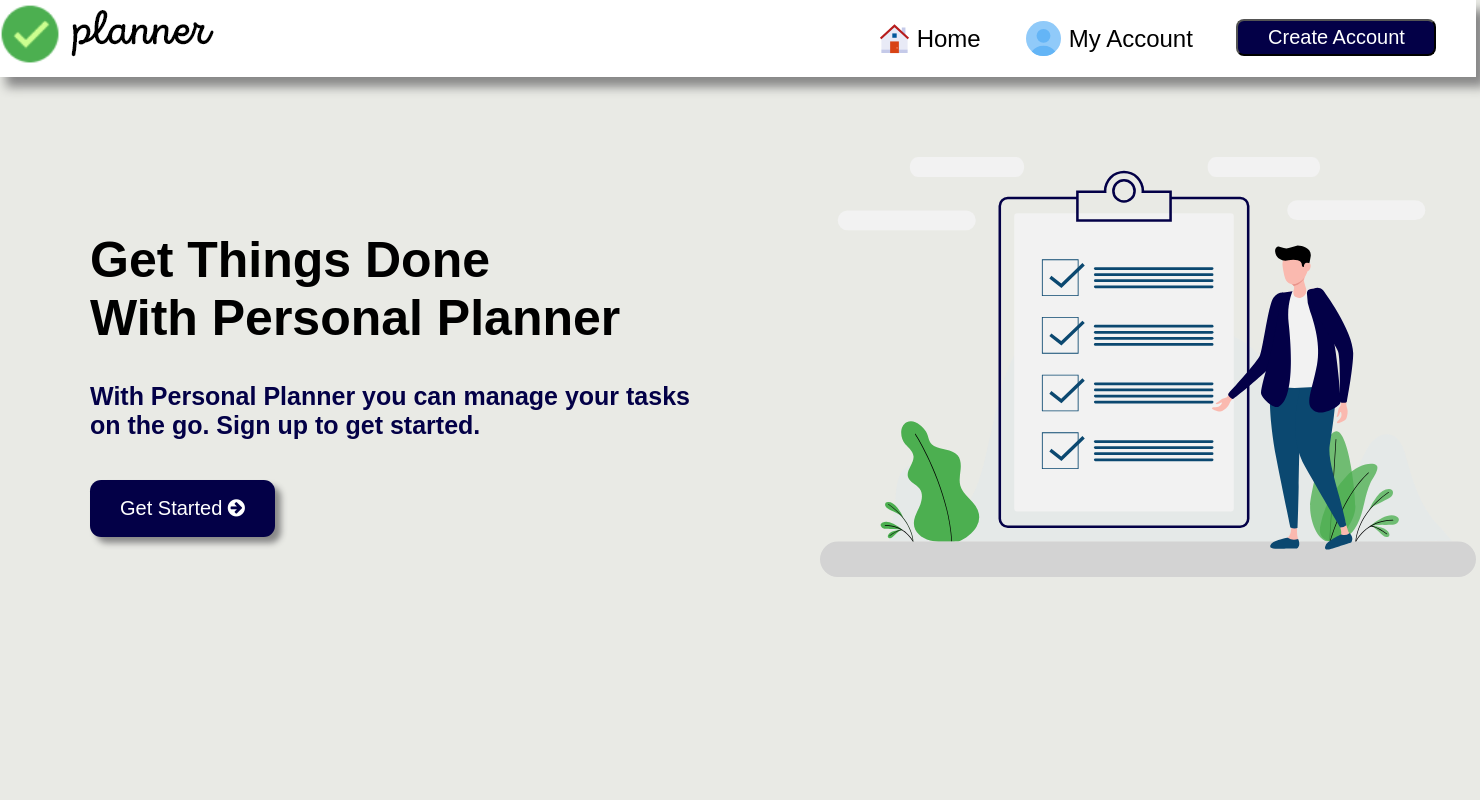
After one commit to anushkakamalja/Personal-Planner, a Flask app: page /landing_page in a window 1480 px wide. The commit adds this page. Run offline with Flask 2, Linux system fonts and the light colour scheme.

Commit message:
Landing Page

```diff
--- a/project/main.py
+++ b/project/main.py
@@ -15,6 +15,10 @@ def index():
 @login_required
 def profile():
     return render_template('profile.html', name=current_user.name)
+
+@main.route('/landing_page')
+def landing_page():
+    return render_template('landing_page.html')
 
 @main.route('/tasks/<project>', methods=['GET','POST'])
 @login_required
--- a/project/static/css/dashboard.css
+++ b/project/static/css/dashboard.css
@@ -16,13 +16,13 @@ body{
 
 .box .box2 li {
   border: 2px;
-  margin: 9rem 5.7rem;
+  margin: -2rem 5.7rem;
   padding: 4rem 4rem;
   text-align: center;
   border-radius: 20px;
   background-color: white;
   display: inline-grid;
-  margin-top: 170px;
+  margin-top: 100px;
   font-size: 20px;
   width: 20rem;
   height: 16rem;
@@ -76,7 +76,7 @@ img{
 h4 {
   text-align: center;
   font-size: 40px;
-  top: 6rem;
+  top: 4rem;
   position: relative;
 }
 
--- /dev/null
+++ b/project/static/css/landing_page.css
@@ -0,0 +1,126 @@
+* {
+    padding: 0;
+    margin: 0;
+    box-sizing: border-box;
+    font-family:Arial, Helvetica, sans-serif;
+  }
+
+  body{
+    background-color:#E9EAE5;
+    background-size: cover;
+    height: 100vh;
+    width: 100vw;
+    background-position: center;
+    position: relative;
+  }
+
+  /* .btn{
+      height: 50px;
+      width: 120px;
+      margin-left: 320px;
+      font-size: 20px;
+      margin-top: 30px;
+      cursor: pointer;
+      background-color: pink;
+  } */
+
+
+  .header {
+    width: 100%;
+    height: 77px;
+    display:flex;
+    flex-direction: row;
+    justify-content: space-between;
+    /* margin: 0.5%; */
+    box-shadow: 10px 10px 10px #888888;
+    margin-left: -4px;
+    background-color: white;
+  }
+  .home {
+    display: flex;
+    flex-direction: row;
+    justify-content: space-around;
+    width: 30%;
+    /* flex-wrap: wrap; */
+  }
+
+  .home a {
+    font-size: 1.5rem;
+    margin-left: 0px;
+    text-decoration: none;
+    color: black;
+    margin-left: -270px;
+  }
+
+  .Myaccount a{
+      margin-left: -90px;
+  }
+
+  .dashboard,
+.Myaccount {
+  display: flex;
+  width: 10%;
+  align-items: center;
+  justify-content: space-around;
+  /* padding: 1rem; */
+}
+
+  .dashboard img {
+    height: 35px;
+    margin: 0 10%;
+    margin-left: -330px;
+  }
+
+  .Myaccount img{
+      height: 35px;
+      margin: 0 10%;
+      margin-left: -215px;
+  }
+
+  .createbtn{
+      height: 37px;
+      width: 200px;
+      margin-top: 19px;
+      background-color: #030047;;
+      color: white;
+      border-radius: 0.5rem;
+      font-size: 20px;
+      margin-left: -82px;
+      cursor: pointer;
+  }
+  .image img{
+    height: 420px;
+    margin-left: 820px;
+    margin-top: 80px;
+  }
+
+  h1{
+    margin-top: -350px;
+    margin-left: 90px;
+    font-size: 50px;
+  }
+
+  .para{
+    color: #030047;;
+    margin-top: 35px;
+    margin-left: 90px;
+    font-size: 25px;
+    font-weight: bold;
+}
+.startbtn button{
+  height: 57px;
+  width: 185px;
+  background-color: #030047;
+  border: none;
+  margin-top: 40px;
+  margin-left: 90px;
+  color: white;
+  font-size: 20px;
+  cursor: pointer;
+  border-radius: 0.7rem;
+  box-shadow: 6px 6px 6px #888888;
+}
+/* .startimg{
+  height:25px;
+  margin-top: -30px;
+} */
--- /dev/null
+++ b/project/templates/landing_page.html
@@ -0,0 +1,61 @@
+<!DOCTYPE html>
+<html lang="en">
+
+<head>
+  <meta charset="UTF-8">
+  <meta http-equiv="X-UA-Compatible" content="IE=edge">
+  <meta name="viewport" content="width=device-width, initial-scale=1.0">
+  <link rel="stylesheet" href="/static/css/landing_page.css">
+  <link rel="stylesheet" href="https://cdnjs.cloudflare.com/ajax/libs/font-awesome/4.7.0/css/font-awesome.min.css">
+  <title>Welcome</title>
+</head>
+
+<body>
+  <div class="full">
+
+    <!-- <nav>
+            <label class="logo">
+                <img src="/static/assets/icons/logo.png" alt="">
+            </label>
+        </nav> -->
+
+    <div class="header">
+      <div class="logo">
+        <img src="/static/assets/icons/logo.png" alt="" />
+      </div>
+      <div class="home">
+        <div class="dashboard">
+          <img src="/static/assets/icons/home_48px.svg" alt="" />
+          <a href="#">Home</a>
+        </div>
+        <div class="Myaccount">
+          <img src="/static/assets/icons/test_account_48px.svg" alt="" />
+          <a href="#">My Account</a>
+        </div>
+        <button class="createbtn">Create Account</button>
+      </div>
+    </div>
+
+    <div class="image">
+      <img src="/static/assets/images/landing-page.svg" alt="">
+    </div>
+
+    <div class="content">
+      <h1>Get Things Done <br> With Personal Planner</h1>
+    </div>
+
+    <div class="para">
+      <p>With Personal Planner you can manage your tasks <br> on the go. Sign up to get started. </p>
+    </div>
+
+    <div class="startbtn">
+      <button> Get Started <i class="fa fa-arrow-circle-right" aria-hidden="true"></i>
+
+      </button>
+
+    </div>
+
+  </div>
+</body>
+
+</html>
```
Also changed, not shown: project/db.sqlite, project/static/assets/icons/arrow.png (added).
